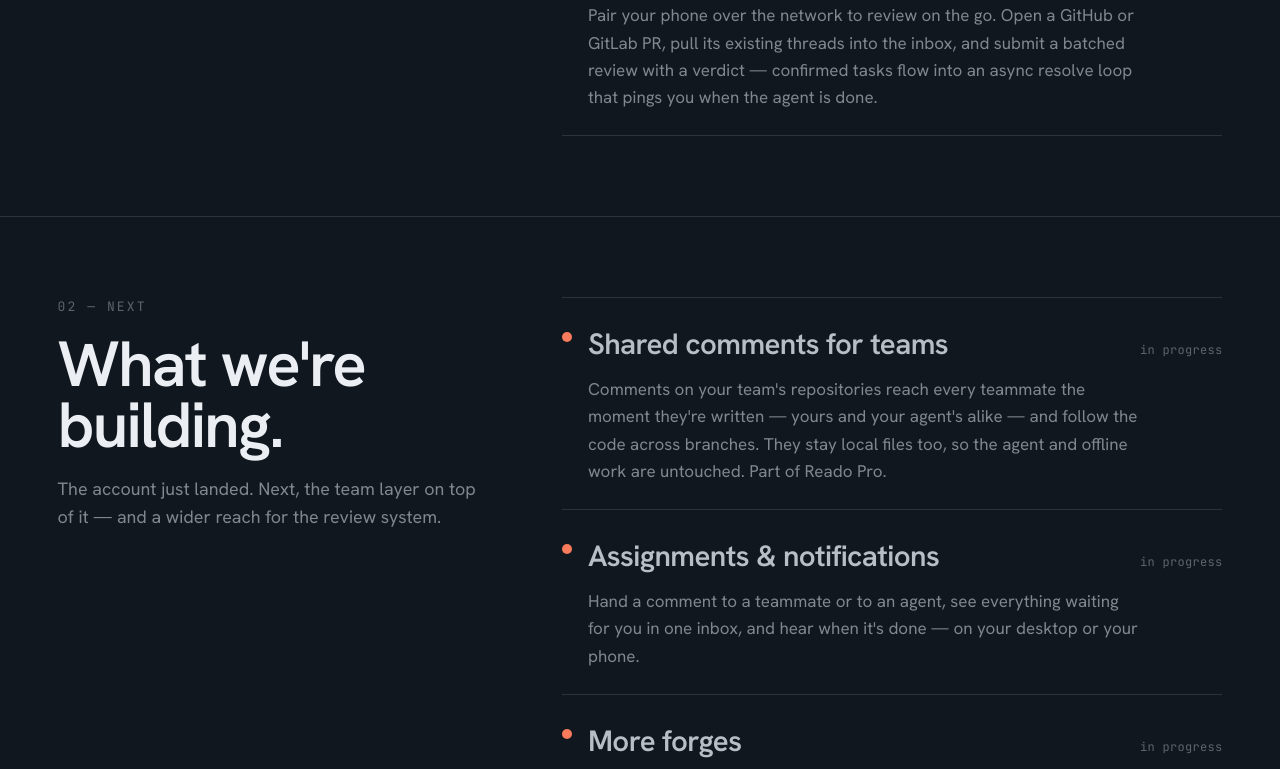
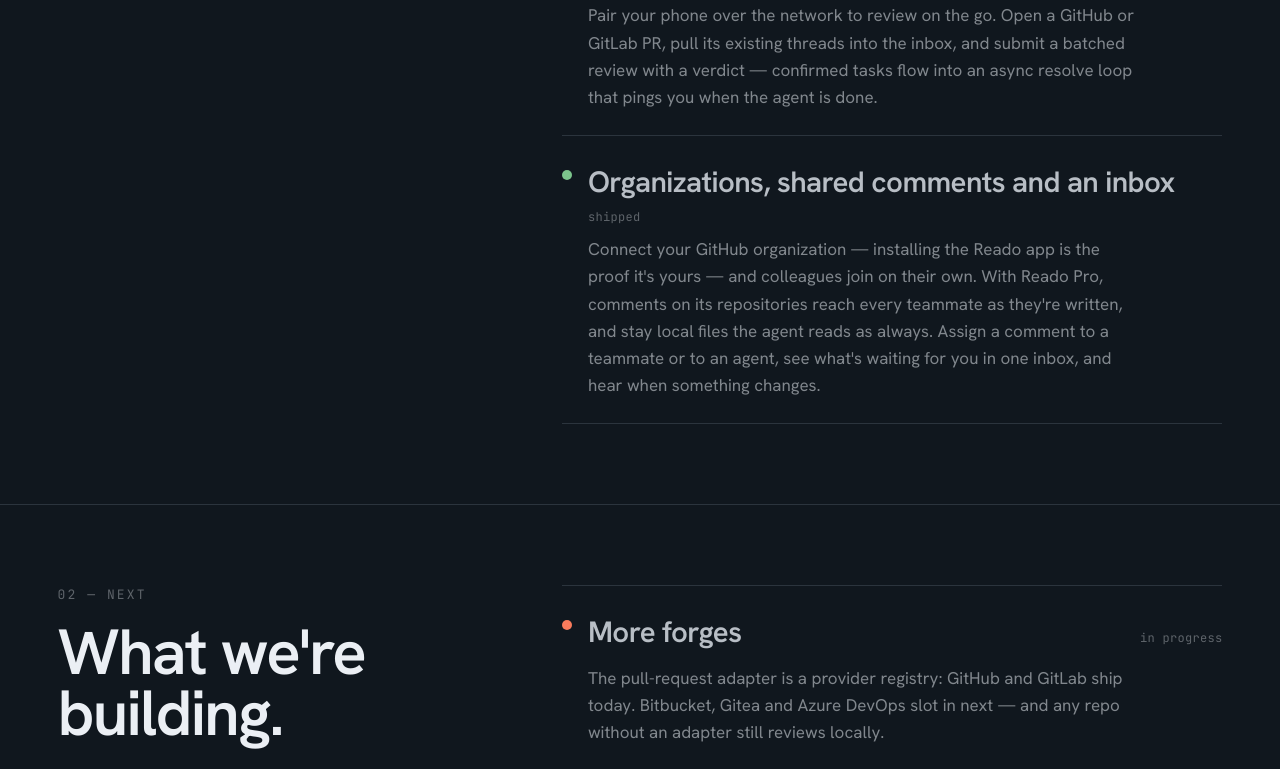
Before and after one commit to WatermelonBros/reado-web, a Next.js app: page /roadmap in a window 1280 px wide. Shown: the part 2240-3009 px from the top of the page. Built offline with nearby package versions, Linux system fonts and the light colour scheme; no server answers.

Commit message:
roadmap: organizations, shared comments and the inbox shipped

```diff
--- a/app/roadmap/page.tsx
+++ b/app/roadmap/page.tsx
@@ -83,23 +83,19 @@ const HORIZONS: Horizon[] = [
         title: "Reado Anywhere & pull-request review",
         body: "Pair your phone over the network to review on the go. Open a GitHub or GitLab PR, pull its existing threads into the inbox, and submit a batched review with a verdict — confirmed tasks flow into an async resolve loop that pings you when the agent is done.",
       },
+      {
+        title: "Organizations, shared comments and an inbox",
+        body: "Connect your GitHub organization — installing the Reado app is the proof it's yours — and colleagues join on their own. With Reado Pro, comments on its repositories reach every teammate as they're written, and stay local files the agent reads as always. Assign a comment to a teammate or to an agent, see what's waiting for you in one inbox, and hear when something changes.",
+      },
     ],
   },
   {
     tag: "02 — Next",
     heading: "What we're building.",
-    lede: "The account just landed. Next, the team layer on top of it — and a wider reach for the review system.",
+    lede: "The team layer just landed. Next, a wider reach for the review system — and more forges for organizations.",
     status: "building",
     statusLabel: "in progress",
     items: [
-      {
-        title: "Shared comments for teams",
-        body: "Comments on your team's repositories reach every teammate the moment they're written — yours and your agent's alike — and follow the code across branches. They stay local files too, so the agent and offline work are untouched. Part of Reado Pro.",
-      },
-      {
-        title: "Assignments & notifications",
-        body: "Hand a comment to a teammate or to an agent, see everything waiting for you in one inbox, and hear when it's done — on your desktop or your phone.",
-      },
       {
         title: "More forges",
         body: "The pull-request adapter is a provider registry: GitHub and GitLab ship today. Bitbucket, Gitea and Azure DevOps slot in next — and any repo without an adapter still reviews locally.",
```
